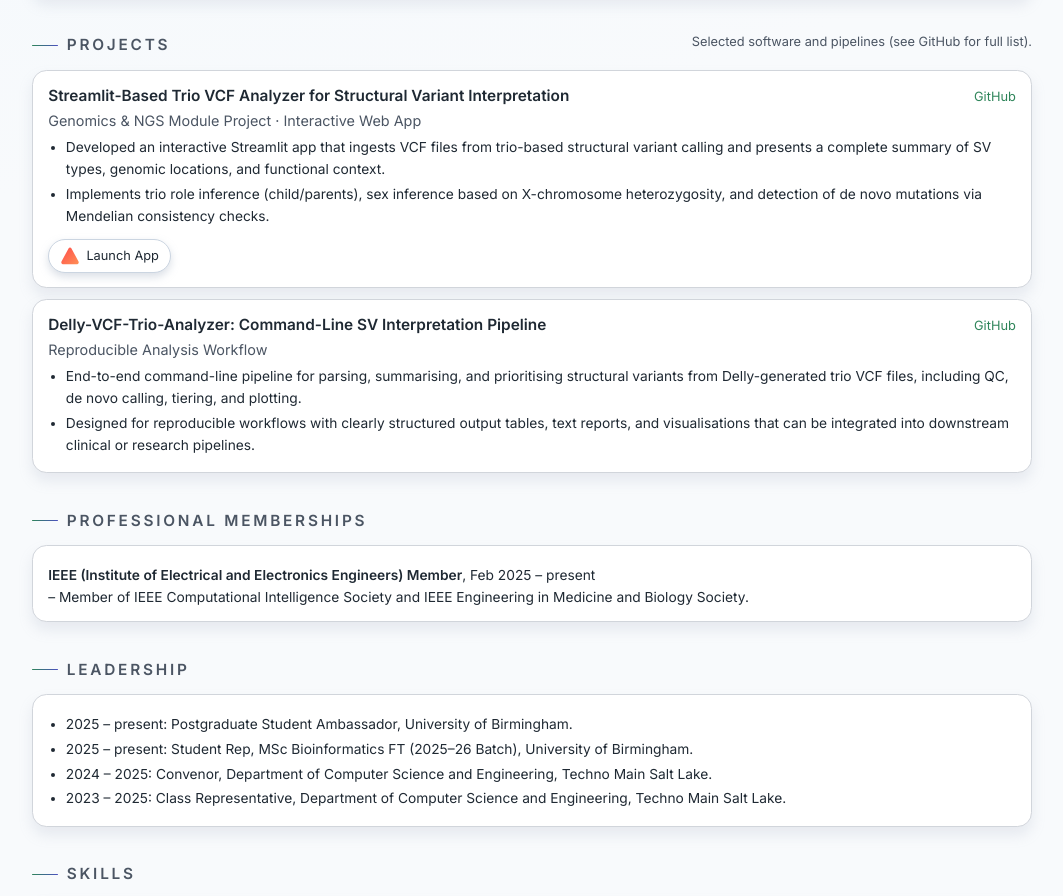
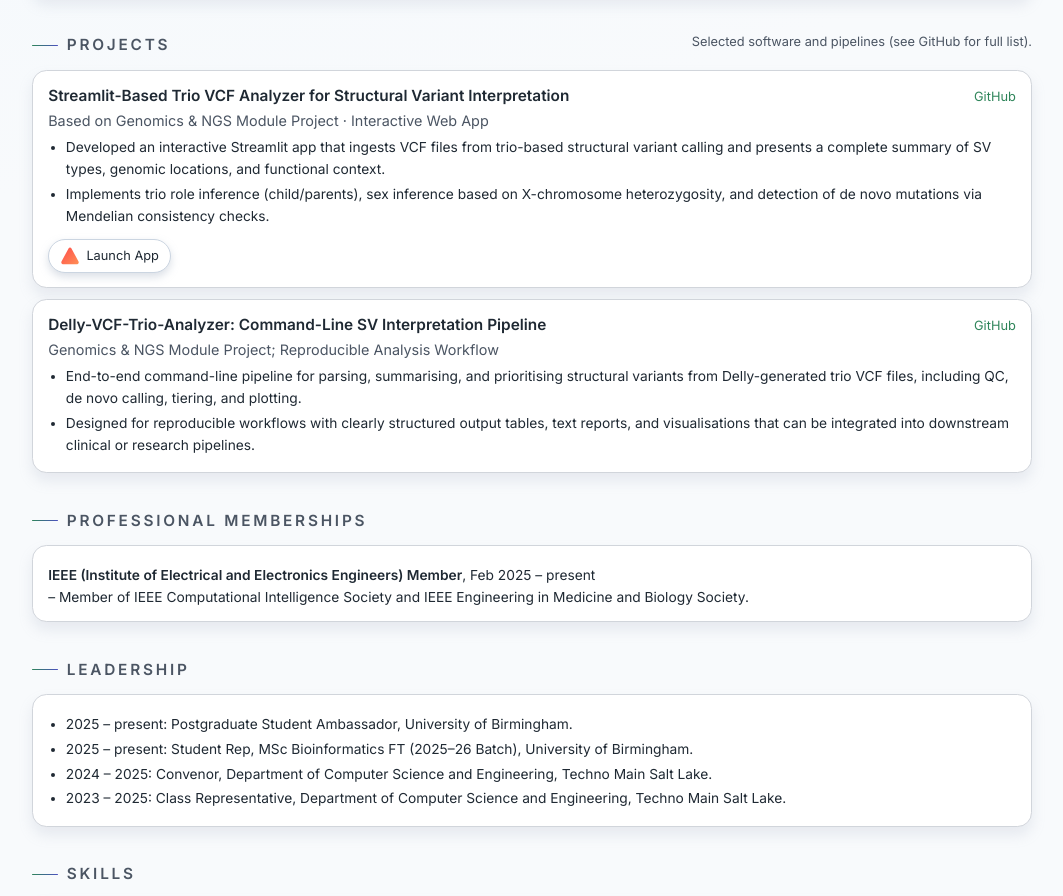
Before and after one commit to ekarsilodh/ekarsi-cv, a plain HTML site: page index.html in a window 1280 px wide. Shown: the part 2436-3332 px from the top of the page, without its empty margins (108-1171 px from the left). Drawn offline with Linux system fonts and the light colour scheme.

Commit message:
Update index.html

```diff
--- a/index.html
+++ b/index.html
@@ -881,7 +881,7 @@
       <div class="card-header">
         <div>
           <div class="card-title">Streamlit-Based Trio VCF Analyzer for Structural Variant Interpretation</div>
-          <div class="card-subtitle">Genomics &amp; NGS Module Project · Interactive Web App</div>
+          <div class="card-subtitle">Based on Genomics &amp; NGS Module Project · Interactive Web App</div>
         </div>
         <div class="card-meta">
           <a href="https://github.com/ekarsilodh/dvcf" target="_blank">GitHub</a>
@@ -922,7 +922,7 @@
       <div class="card-header">
         <div>
           <div class="card-title">Delly-VCF-Trio-Analyzer: Command-Line SV Interpretation Pipeline</div>
-          <div class="card-subtitle">Reproducible Analysis Workflow</div>
+          <div class="card-subtitle">Genomics &amp; NGS Module Project; Reproducible Analysis Workflow</div>
         </div>
         <div class="card-meta">
           <a href="https://github.com/ekarsilodh/Delly-SV-Trios" target="_blank">GitHub</a>
```
